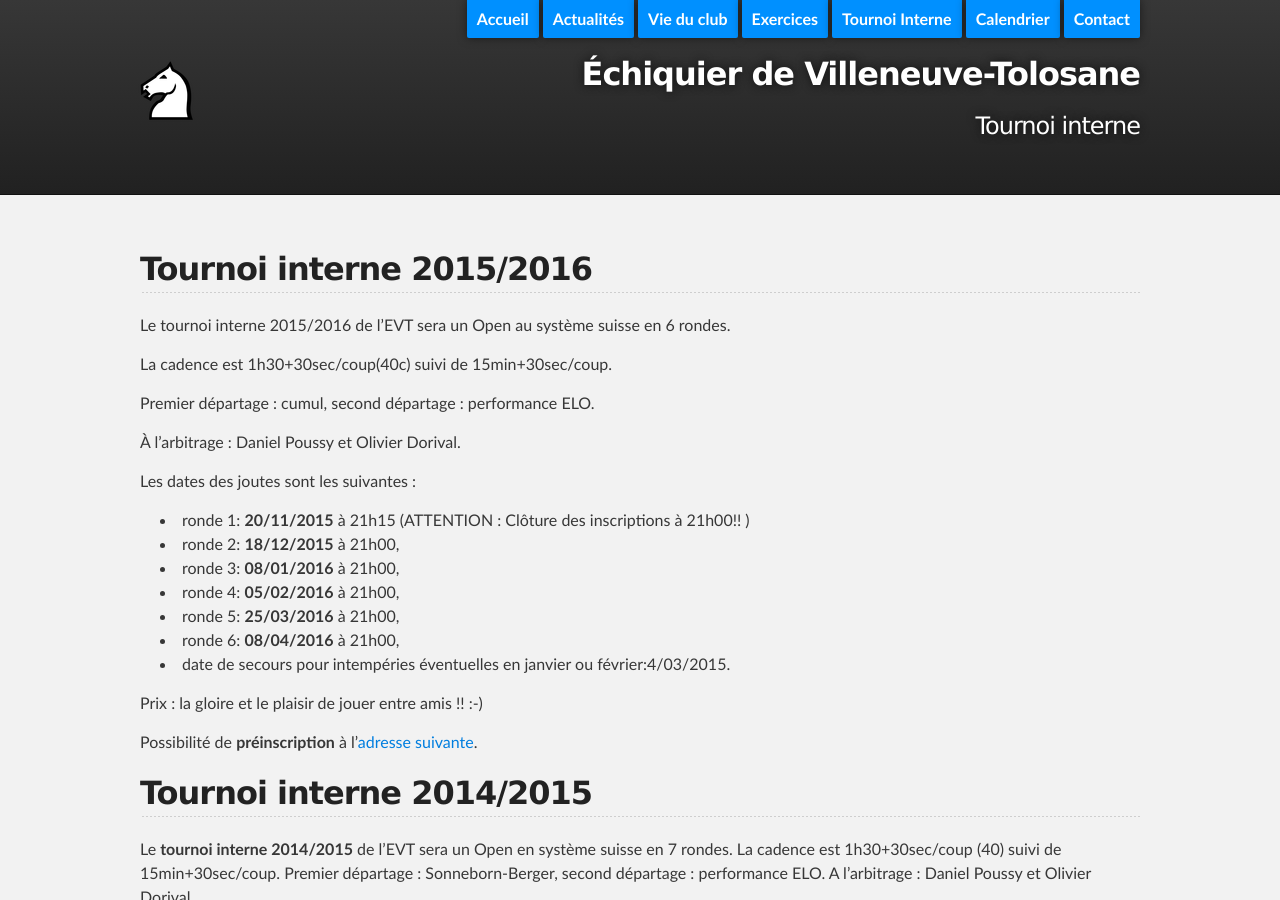
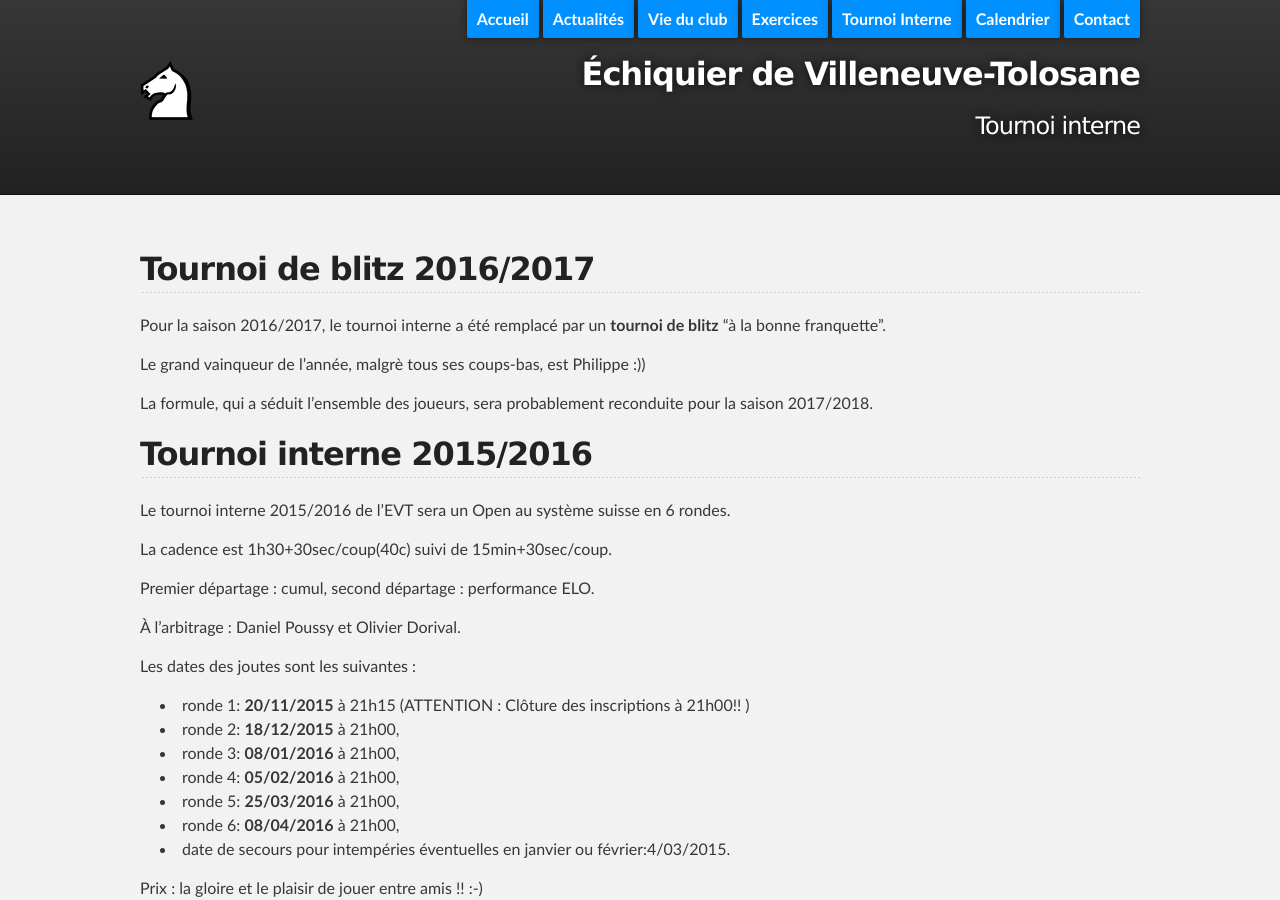
Before and after one commit to echiquier-villeneuve-tolosane/echiquier-villeneuve-tolosane.github.io, a Jekyll site: the page built from tournoiinterne.md, in a window 1280 px wide and 900 px high. Built offline with Jekyll 4.4.1, drawn with Linux system fonts in a browser that asks for light colours; nearby versions of some CDN libraries.

Commit message:
Update tournoiinterne.md

```diff
--- a/tournoiinterne.md
+++ b/tournoiinterne.md
@@ -5,6 +5,13 @@ title: Tournoi interne
 published: true
 ---
 
+## Tournoi de blitz 2016/2017
+
+Pour la saison 2016/2017, le tournoi interne a été remplacé par un **tournoi de blitz** "à la bonne franquette".
+
+Le grand vainqueur de l'année, malgrè tous ses coups-bas, est Philippe :))
+
+La formule, qui a séduit l'ensemble des joueurs, sera probablement reconduite pour la saison 2017/2018.
 
 ## Tournoi interne 2015/2016
 
```
